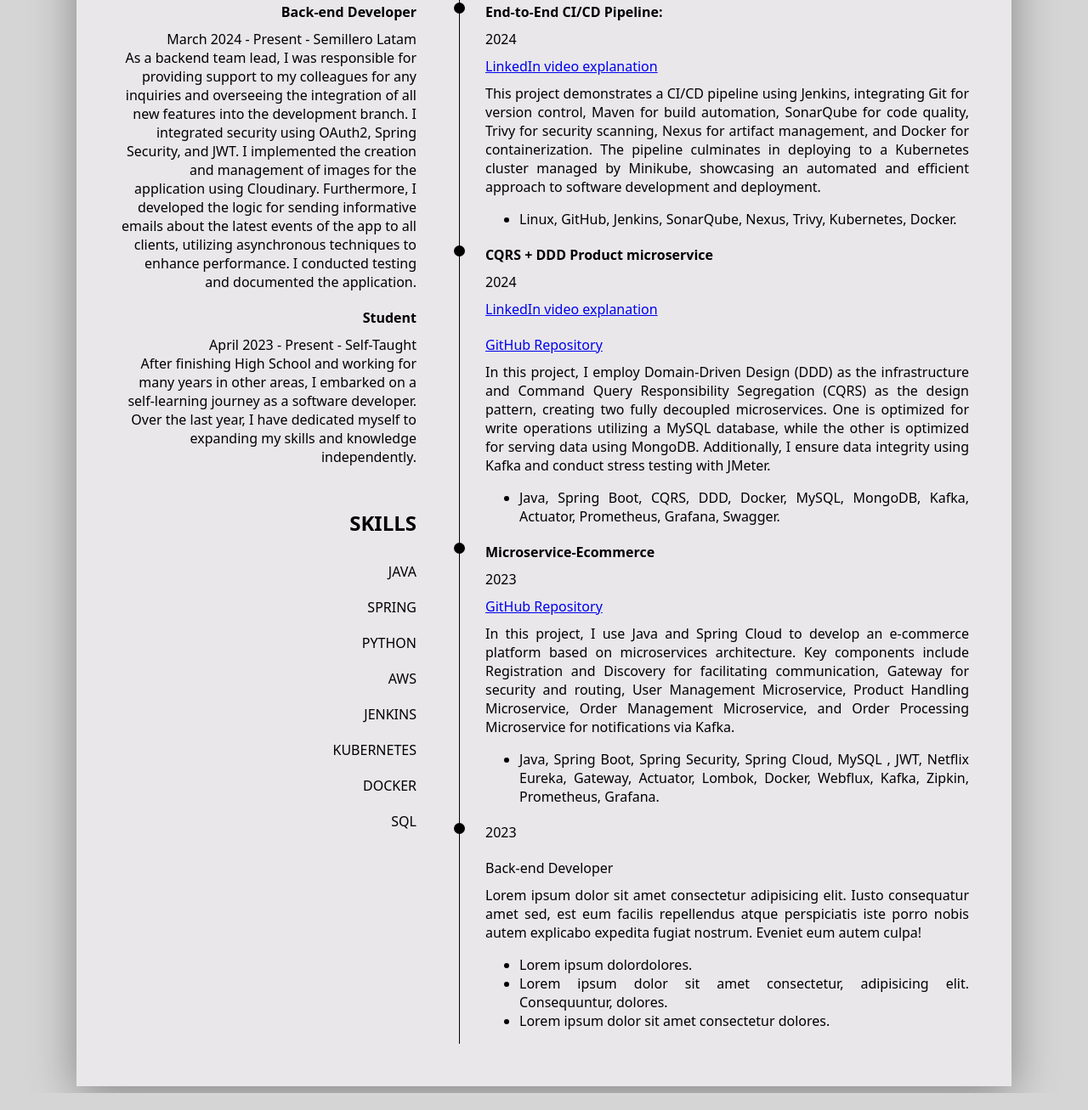
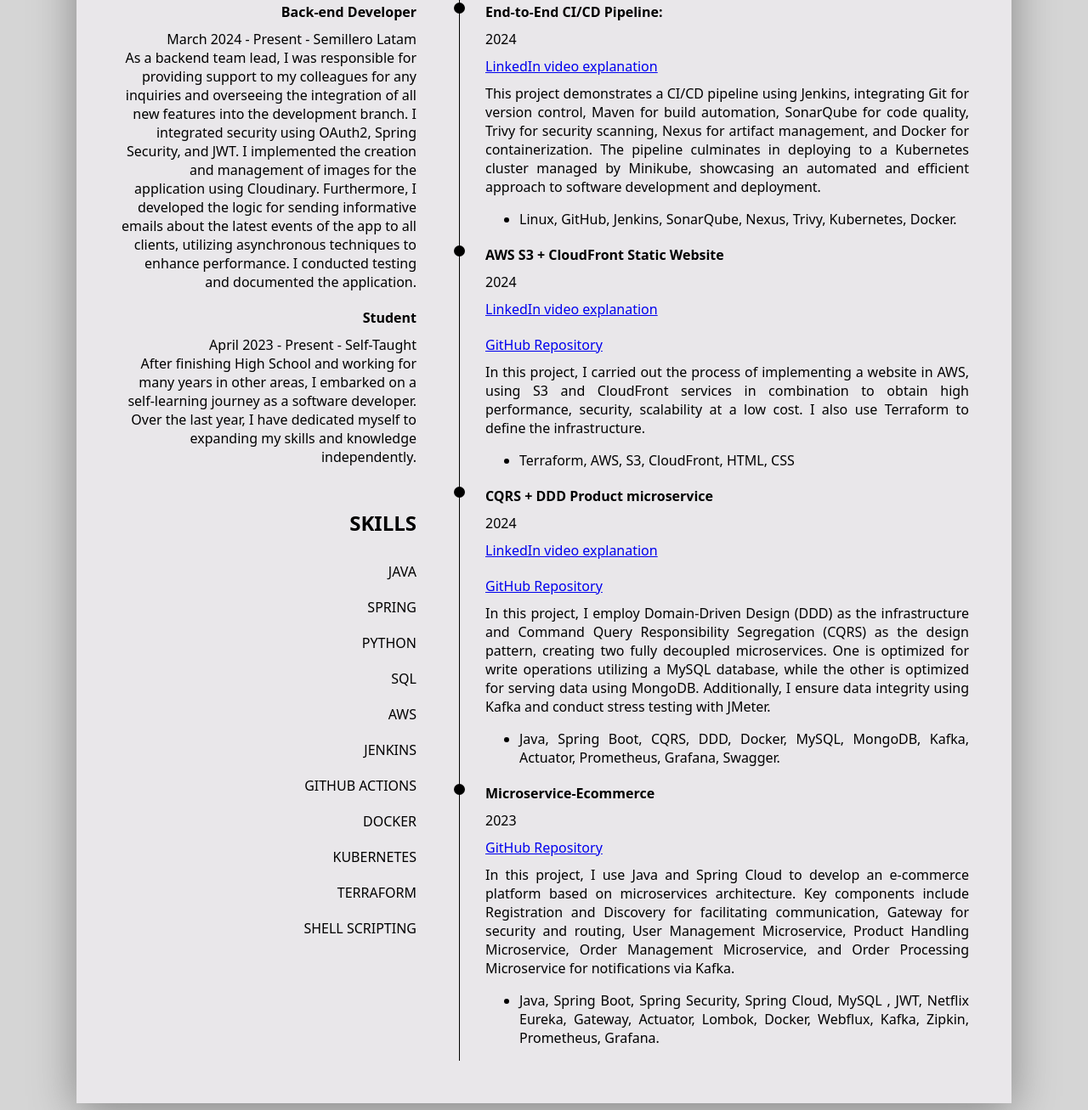
Before and after one commit to NahuelRocha/Terraform-AWS-S3-Static-CV, a plain HTML site: page website/index.html in a window 1280 px wide. Shown: the part 675-1982 px from the top of the page at 85% size. Drawn offline with Linux system fonts and the light colour scheme.

Commit message:
added new proyecto to cv

```diff
--- a/website/index.html
+++ b/website/index.html
@@ -40,14 +40,14 @@
       <div class="intro">
         <h2>ABOUT ME</h2>
         I'm a passionate developer with a solid mastery of Java and the Spring
-        ecosystem, specializing in the development of RESTful applications and
-        SQL and NoSQL databases. My focus is on applying best practices such as
-        SOLID and Clean Code and implementing architectures and design patterns
-        to ensure optimal solutions. My experience includes infrastructure and
-        cloud deployment tools, including Linux, Jenkins, GitHub Actions,
-        Python, AWS, Docker, K8s, and Terraform. As a self-taught individual, I
-        am always seeking to learn and improve, with the goal of contributing to
-        innovative and challenging projects.
+        ecosystem, specializing in the development of RESTful applications, SQL
+        and NoSQL databases, and microservices. My focus is on applying best
+        practices such as SOLID and Clean Code and implementing architectures
+        and design patterns to ensure optimal solutions. My experience spans
+        infrastructure and cloud deployment tools, including Linux, Jenkins,
+        GitHub Actions, Python, AWS, Docker, K8s, and Terraform. As a
+        self-taught individual, I am always seeking to learn and improve, with
+        the goal of contributing to innovative and challenging projects.
       </div>
       <div class="experience">
         <h2>EXPERIENCE</h2>
@@ -89,11 +89,14 @@
           <li>JAVA</li>
           <li>SPRING</li>
           <li>PYTHON</li>
+          <li>SQL</li>
           <li>AWS</li>
           <li>JENKINS</li>
+          <li>GITHUB ACTIONS</li>
+          <li>DOCKER</li>
           <li>KUBERNETES</li>
-          <li>DOCKER</li>
-          <li>SQL</li>
+          <li>TERRAFORM</li>
+          <li>SHELL SCRIPTING</li>
         </ul>
       </div>
       <div class="project">
@@ -121,6 +124,34 @@
                 Linux, GitHub, Jenkins, SonarQube, Nexus, Trivy, Kubernetes,
                 Docker.
               </li>
+            </ul>
+          </div>
+        </div>
+
+        <div class="item">
+          <h4>AWS S3 + CloudFront Static Website</h4>
+          <div class="time">2024</div>
+          <div class="web">
+            <a
+              href="https://www.linkedin.com/feed/update/urn:li:activity:7154205318460190720/"
+              target="_blank"
+              >LinkedIn video explanation</a
+            >
+          </div>
+          <div class="web">
+            <a
+              href="https://github.com/NahuelRocha/Terraform-AWS-S3-Static-CV"
+              target="_blank"
+              >GitHub Repository</a
+            >
+          </div>
+          <div class="des">
+            In this project, I carried out the process of implementing a website
+            in AWS, using S3 and CloudFront services in combination to obtain
+            high performance, security, scalability at a low cost. I also use
+            Terraform to define the infrastructure.
+            <ul>
+              <li>Terraform, AWS, S3, CloudFront, HTML, CSS</li>
             </ul>
           </div>
         </div>
@@ -184,27 +215,6 @@
             </ul>
           </div>
         </div>
-
-        <div class="item">
-          <h4></h4>
-          <div class="time">2023</div>
-          <div class="web"></div>
-          <div class="location">Back-end Developer</div>
-          <div class="des">
-            Lorem ipsum dolor sit amet consectetur adipisicing elit. Iusto
-            consequatur amet sed, est eum facilis repellendus atque perspiciatis
-            iste porro nobis autem explicabo expedita fugiat nostrum. Eveniet
-            eum autem culpa!
-            <ul>
-              <li>Lorem ipsum dolordolores.</li>
-              <li>
-                Lorem ipsum dolor sit amet consectetur, adipisicing elit.
-                Consequuntur, dolores.
-              </li>
-              <li>Lorem ipsum dolor sit amet consectetur dolores.</li>
-            </ul>
-          </div>
-        </div>
       </div>
     </div>
   </body>
```
